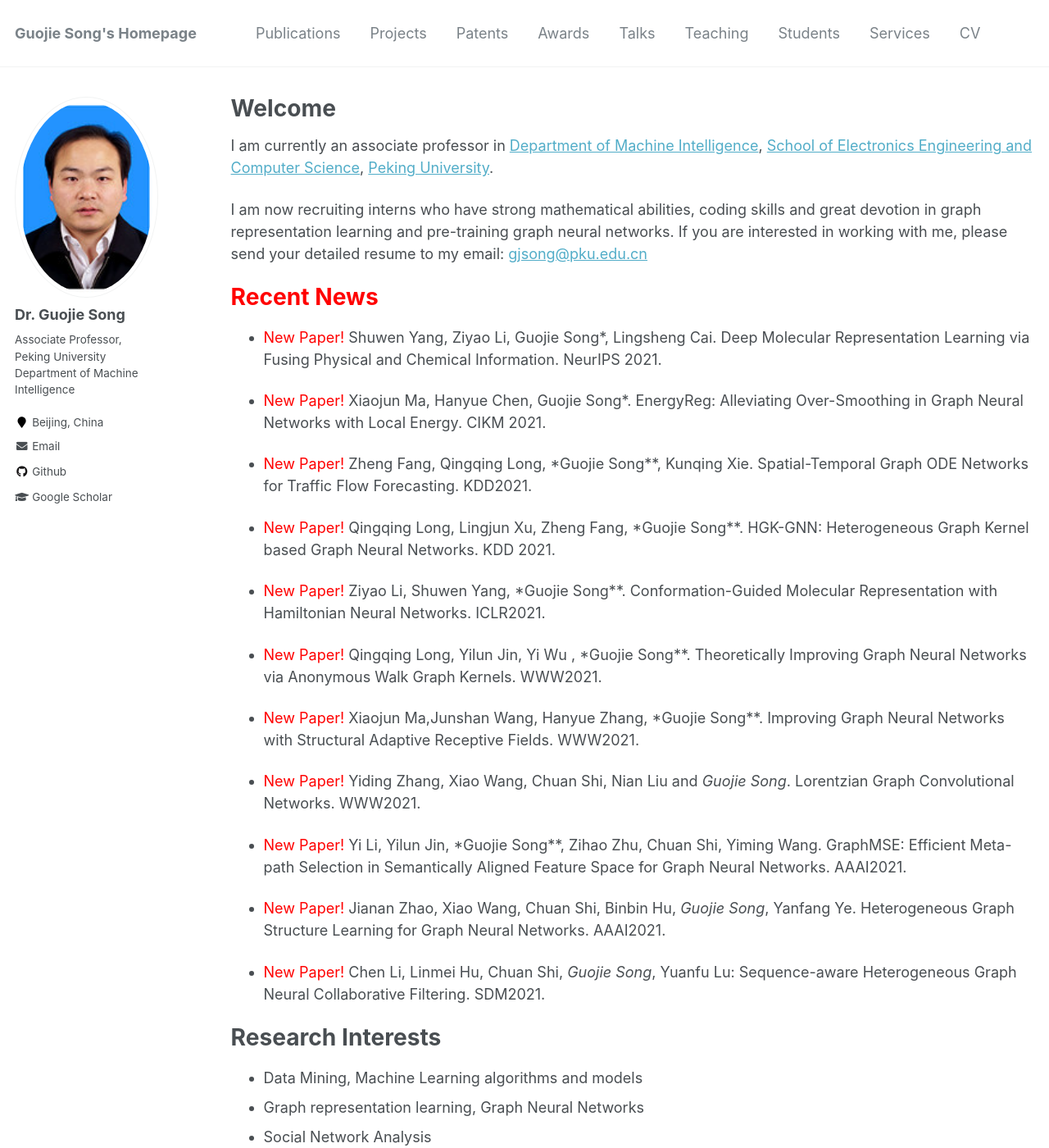
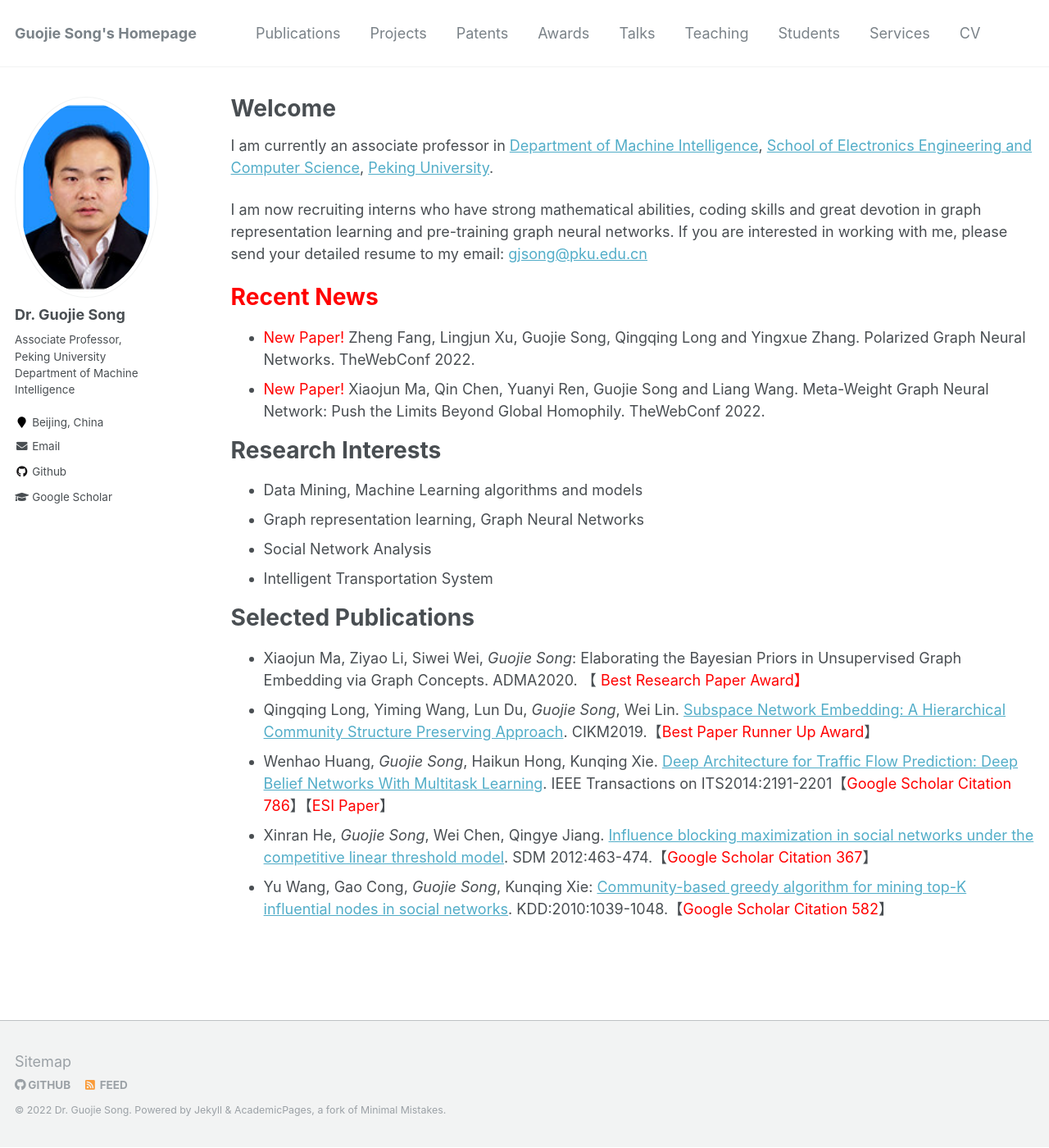
Before and after one commit to gjsong-pku/gjsong-pku.github.io, a Jekyll site: the page built from _pages/about.md, in a window 1280 px wide and 1400 px high. Shown: the whole window at 82% size. Built offline with Jekyll 4.4.1, drawn with Linux system fonts in a browser that asks for light colours.

Commit message:
Update about.md

```diff
--- a/_pages/about.md
+++ b/_pages/about.md
@@ -16,29 +16,8 @@ I am now recruiting interns who have strong mathematical abilities, coding skill
 
 <span style='color:red'>Recent News</span>
 ======
-- <span style="color:red">New Paper!</span> Shuwen Yang, Ziyao Li, Guojie Song*, Lingsheng Cai. Deep Molecular Representation Learning via Fusing Physical and Chemical Information. NeurIPS 2021.
-
-- <span style="color:red">New Paper!</span> Xiaojun Ma, Hanyue Chen, Guojie Song*. EnergyReg: Alleviating Over-Smoothing in Graph Neural Networks with Local Energy. CIKM 2021.
-
-- <span style="color:red">New Paper!</span> Zheng Fang, Qingqing Long, *Guojie Song**, Kunqing Xie. Spatial-Temporal Graph ODE Networks for Traffic Flow Forecasting. KDD2021.
-
-- <span style="color:red">New Paper!</span> Qingqing Long, Lingjun Xu, Zheng Fang, *Guojie Song**. HGK-GNN: Heterogeneous Graph Kernel based Graph Neural Networks. KDD 2021.
-
-- <span style="color:red">New Paper!</span> Ziyao Li, Shuwen Yang, *Guojie Song**. Conformation-Guided Molecular Representation with Hamiltonian Neural Networks. ICLR2021.
-
-- <span style="color:red">New Paper!</span> 	Qingqing Long, Yilun Jin, Yi Wu , *Guojie Song**. Theoretically Improving Graph Neural Networks via Anonymous Walk Graph Kernels. WWW2021.
-
-- <span style="color:red">New Paper!</span> 	Xiaojun Ma,Junshan Wang, Hanyue Zhang, *Guojie Song**. Improving Graph Neural Networks with Structural Adaptive Receptive Fields. WWW2021.
-
-- <span style="color:red">New Paper!</span>	Yiding Zhang, Xiao Wang, Chuan Shi, Nian Liu and *Guojie Song*. Lorentzian Graph Convolutional Networks. WWW2021.
-
-- <span style="color:red">New Paper!</span> Yi Li, Yilun Jin, *Guojie Song**, Zihao Zhu, Chuan Shi, Yiming Wang. GraphMSE: Efficient Meta-path Selection in Semantically Aligned Feature Space for Graph Neural Networks. AAAI2021.
-
-- <span style="color:red">New Paper!</span>	Jianan Zhao, Xiao Wang, Chuan Shi, Binbin Hu, *Guojie Song*, Yanfang Ye. Heterogeneous Graph Structure Learning for Graph Neural Networks. AAAI2021.
-
-- <span style="color:red">New Paper!</span>	Chen Li, Linmei Hu, Chuan Shi, *Guojie Song*, Yuanfu Lu: Sequence-aware Heterogeneous Graph Neural Collaborative Filtering. SDM2021.
-
-
+- <span style="color:red">New Paper!</span> Zheng Fang, Lingjun Xu, Guojie Song, Qingqing Long and Yingxue Zhang. Polarized Graph Neural Networks. TheWebConf 2022.
+- <span style="color:red">New Paper!</span> Xiaojun Ma, Qin Chen, Yuanyi Ren, Guojie Song and Liang Wang. Meta-Weight Graph Neural Network: Push the Limits Beyond Global Homophily. TheWebConf 2022.
 
 Research Interests
 ======
```
